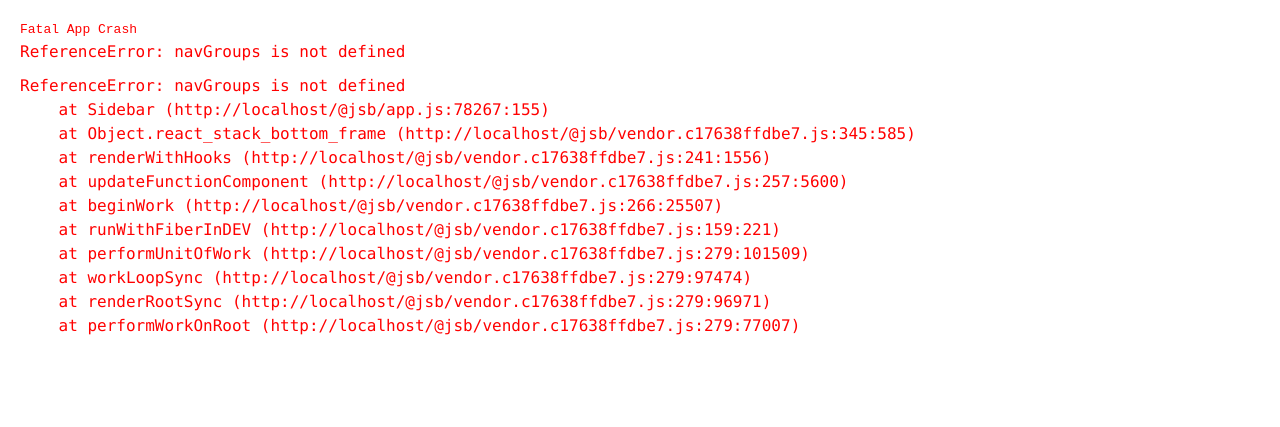
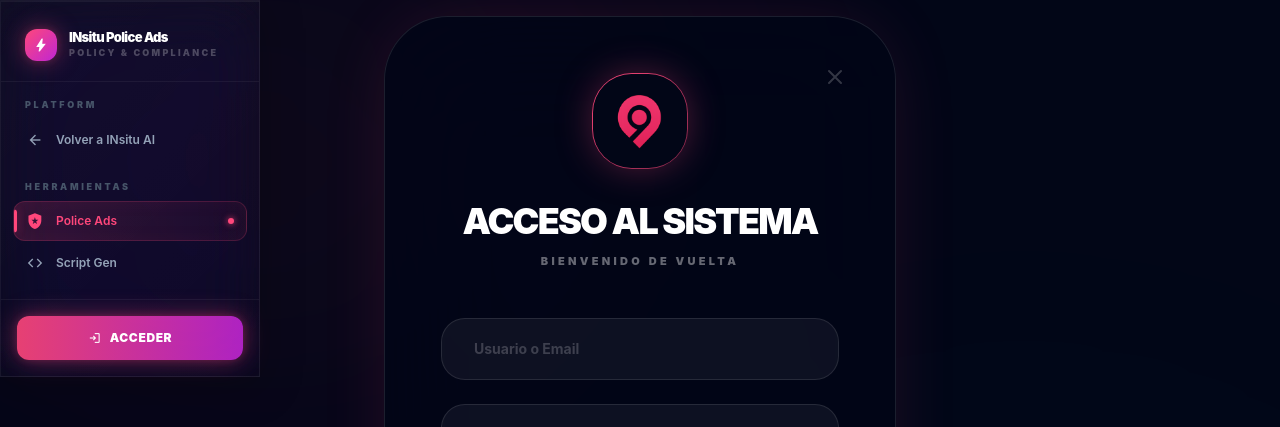
Before and after one commit to quiciopuerta/insitu-police-ads-, a React (Vite) app: page / in a window 1280 px wide. Shown: the top 427 px of the page. Built offline with nearby package versions, Linux system fonts and the light colour scheme; no server answers.

Commit message:
fix: change navGroups to navigationMenu

```diff
--- a/components/Sidebar.tsx
+++ b/components/Sidebar.tsx
@@ -84,7 +84,7 @@
 
       {/* Navigation */}
       <nav className="flex-1 px-3 py-4 space-y-5 overflow-y-auto custom-scrollbar">
-        {navGroups.map((group, idx) => (
+        {navigationMenu.map((group, idx) => (
           <div key={idx}>
             <h4 className="px-3 mb-2 text-[9px] font-black uppercase tracking-[0.3em] text-slate-600">
               {group.label}
```
